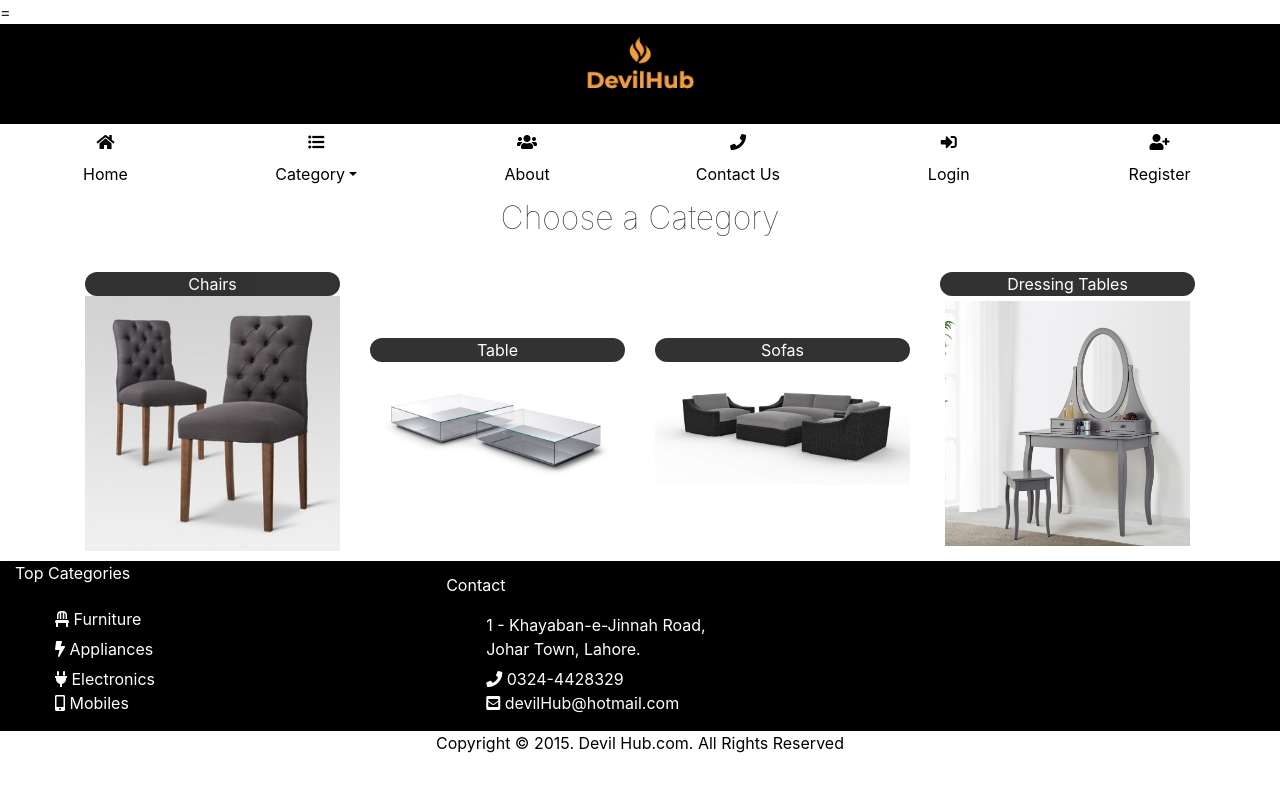
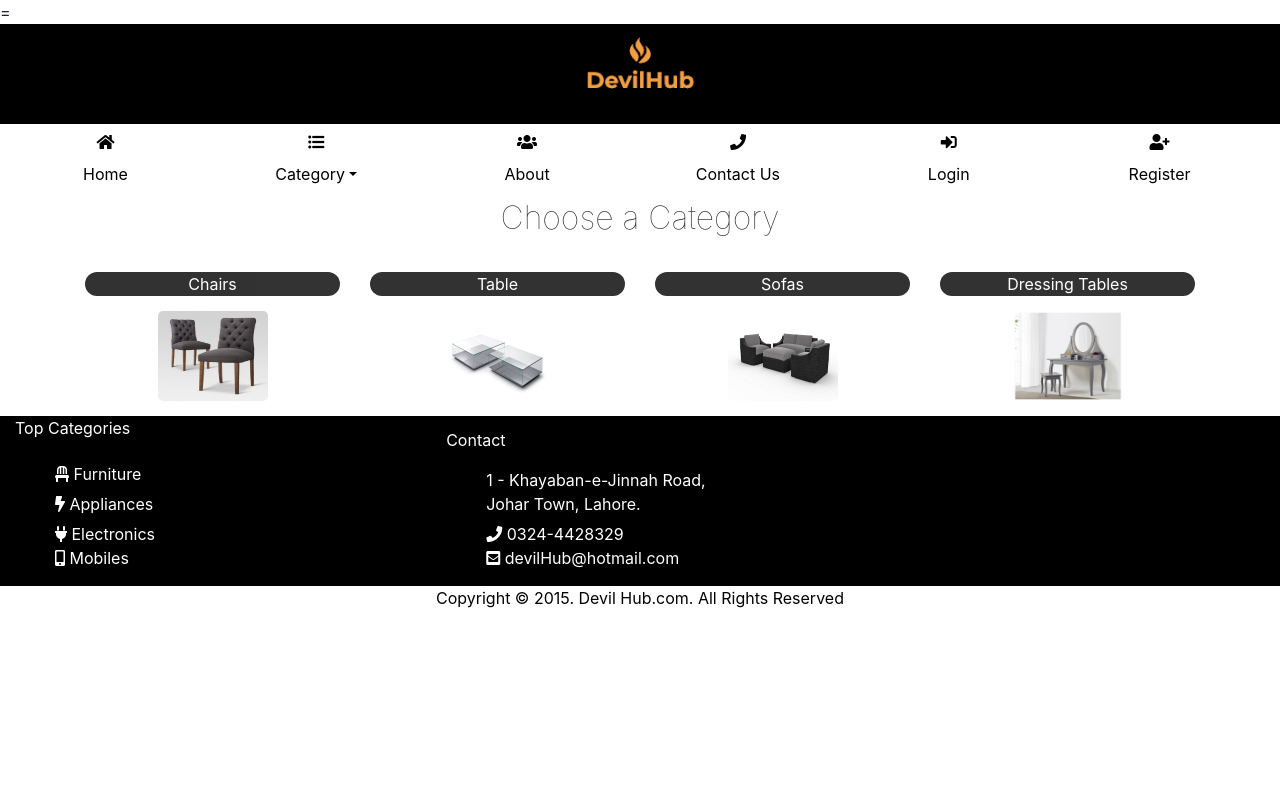
Before and after one commit to usmanawan967/assignment2, a PHP site: page /html/furniture.html in a window 1280 px wide. Run offline with PHP 8.4, Linux system fonts and the light colour scheme; some libraries are stand-ins or nearby versions.

Commit message:
added border hover and made all in line

```diff
--- a/css/mobile.css
+++ b/css/mobile.css
@@ -23,7 +23,7 @@
     }
 }
 
-@media screen and (max-width: 468px) {
+@media screen and (max-width: 768px) {
     #tablemain #tablemain_text{
         font-size: x-large;
         font-weight: lighter;
@@ -45,17 +45,22 @@
 
 #tablemain .col{
     margin:auto;
-    padding-bottom: 10px;
+    padding:auto;
 }
 
-.Cat_img{
+.img-fluid{
+    min-width: 80px;
+    min-height: 80px;
+    width: 120px;
+    height:100px;
+    margin: 10px;
     padding: 5px;
     box-shadow: #4e555b;
     border-radius: 10px;
-    width:120px;
-    height:120px;
 }
-
+.img-fluid:hover{
+    border: black 3px groove;
+}
 
 #tablemain .cat_text{
     margin-bottom: auto;
```
